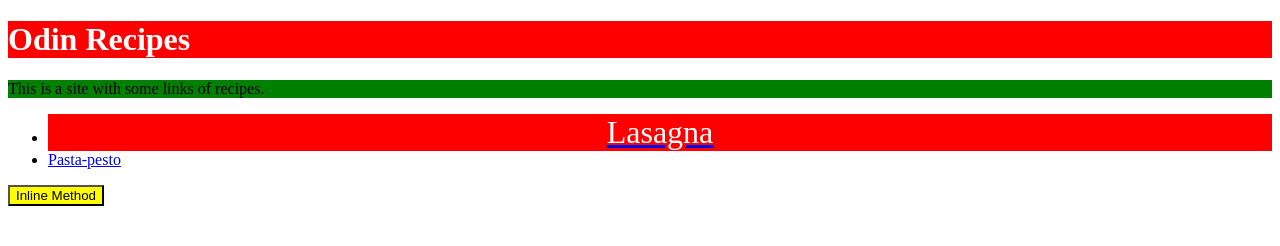
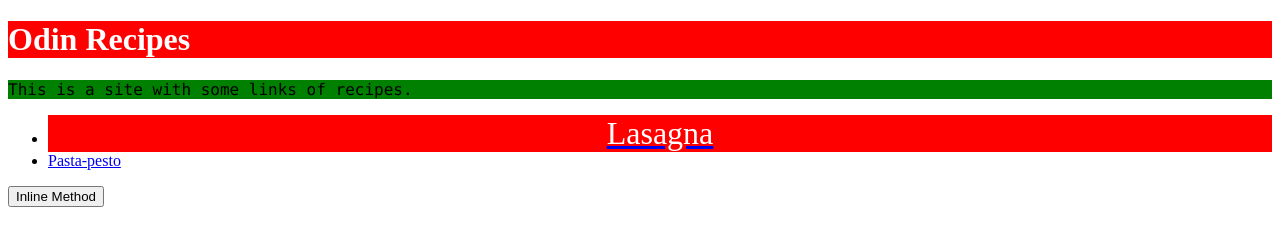
Before and after one commit to Apoll0nsLyre/odin-recipes, a plain HTML site: page index.html in a window 1280 px wide. Drawn offline with Linux system fonts and the light colour scheme.

Commit message:
modify style.css

```diff
--- a/index.html
+++ b/index.html
@@ -10,7 +10,7 @@
 <body>
     <h1>Odin Recipes</h1>
     <style>
-        button {
+        .button {
             background-color: yellow;
             color: black;
         }
--- a/styles.css
+++ b/styles.css
@@ -5,4 +5,5 @@ h1 {
 p {
     background-color: green;
     color:black;
+    font-family: "Lucida Console", "Courier New", monospace;
 }
```
